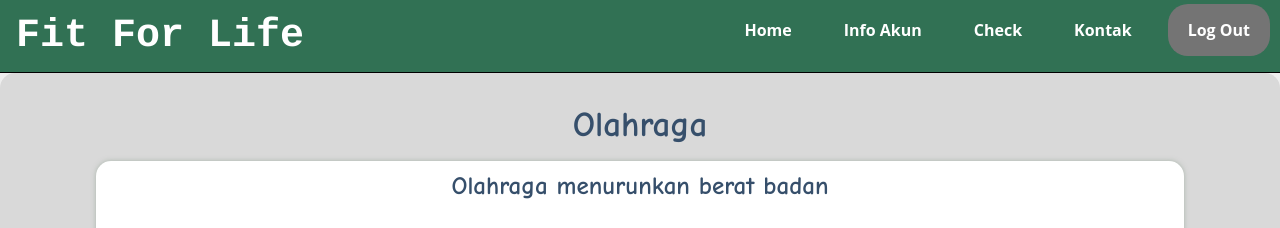
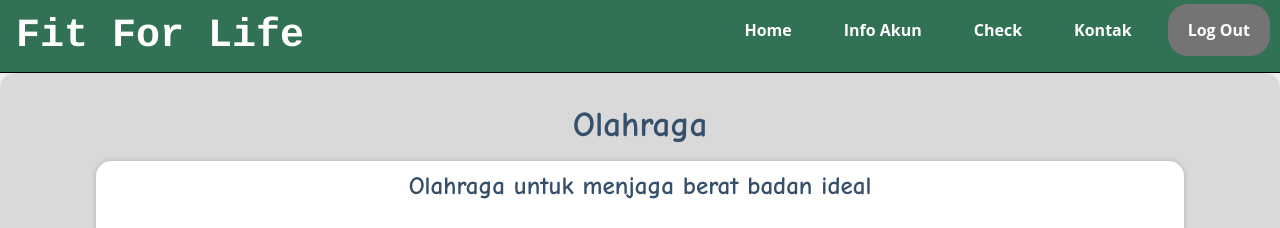
Before and after one commit to Kampus-Merdeka-Software-Engineering/FE-Palembang-25, a plain HTML site: page topic/olahraga.html in a window 1280 px wide. Shown: the top 228 px of the page. Drawn offline with Linux system fonts and the light colour scheme.

Commit message:
Update olahraga.html

```diff
--- a/topic/olahraga.html
+++ b/topic/olahraga.html
@@ -32,7 +32,7 @@
             <h1 class="title">Olahraga</h1>
             <div class="kp">
                 <div class="topic-list">
-                <h3>Olahraga menurunkan berat badan </h3>
+                <h3>Olahraga untuk menjaga berat badan ideal </h3>
                     <div class="kartu-poin">
                         <img src="https://img.freepik.com/free-photo/men-exercise-by-running-road-bridge_1150-22952.jpg?size=626&ext=jpg&ga=GA1.1.1467188844.1695804060&semt=ais" alt="">
                         <p>Olahraga Berlari</p>
```
